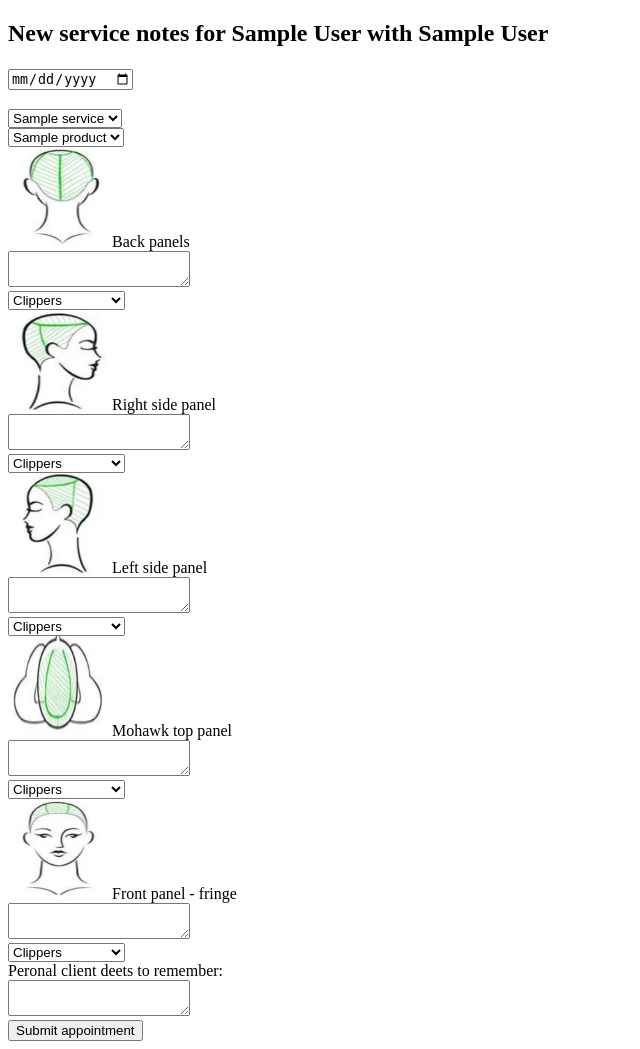
After one commit to Krist-n/retame, a Flask app: page /add_new_rec in a window 1280 px wide. The commit adds this page. Shown: the whole page, without its empty margins (0-640 px from the left). Run offline with Flask 2, Linux system fonts and the light colour scheme; the visitor is signed in with stand-in values (Sample User, id 1); tables that the repository leaves empty hold one stand-in row (values such as "Sample post").

Commit message:
Finish session routes for adding new appointments, can create new users, and clients and select previously existing

```diff
--- a/data/appointment_rec_data.json
+++ b/data/appointment_rec_data.json
@@ -80,8 +80,7 @@
         "user_id": 5,
         "client_id": 5,
         "service_id": 5,
-        "product_id": 5,
-        "img_id": 5
+        "product_id": 5
     },
     {
         "appt_date": "a",
@@ -146,7 +145,6 @@
         "service_id": 9,
         "product_id": 9,
         "img_id": 9
-
     },
     {
         "appt_date": "a",
--- a/server.py
+++ b/server.py
@@ -21,7 +21,7 @@ def homepage():
 
 
 
-@app.route('/users', methods=['POST'])
+@app.route('/create_users', methods=['POST'])
 def create_account():
     """create account"""
 
@@ -35,13 +35,27 @@ def create_account():
     if user:
         return flash('A user already exists with that email.')
     else:
-        crud.create_user(fname, lname, email, password)
+        user = crud.create_user(fname, lname, email, password)
+        session['current_user_id'] = user.user_id
+        session['current_user_fname'] = user.fname
+        session['current_user_lname'] = user.lname
+
+        print("***************")
+        print(user.user_id)
+        print("***************")
+
+        session['current_logged_user']=user.user_id
         flash("Account created, please log in")
+
+    return render_template('/index.html',
+                            user=user.user_id,
+                            user_fname=user.fname,
+                            user_lname=user.lname)
 
     return redirect('/')
 
 
-@app.route('/login', methods=['POST'])
+@app.route('/select_or_add_client', methods=['POST'])
 def login_user():
     """add and check for user login"""
 
@@ -54,7 +68,20 @@ def login_user():
 
     if user:
         if password == user.password:
-            return render_template('appt_rec.html', user=user, clients=clients)
+            session['current_user_id'] = user.user_id
+            session['current_user_fname'] = user.fname
+            session['current_user_lname'] = user.lname
+
+            print("**********************")
+            print(f'logged in {user}')
+            print("**********************")
+
+            return render_template('add_or_select_client.html',
+                                    user=user,
+                                    clients=clients,
+                                    current_user=user.user_id,
+                                    user_fname=user.fname,
+                                    user_lname=user.lname)
         else:
             flash("Incorrect password. Try again.")
             return redirect('/')
@@ -70,32 +97,170 @@ def login_user():
 
 #     return render_template('appt_rec.html', user=user)
 
+@app.route('/create_client', methods=['POST'])
+def add_new_client():
+    """add new client to db"""
 
-@app.route("/appointment_rec", methods=['POST'])
+    fname = request.form.get('fname')
+    lname = request.form.get('lname')
+    email = request.form.get('email')
+
+
+    client = crud.get_client_by_email(email)
+
+
+
+    user = crud.get_user_by_user_id(session['current_user_id'])
+    session['current_user_id'] = user.user_id
+    session['current_user_fname'] = user.fname
+    session['current_user_lname'] = user.lname
+
+    services = crud.get_all_services()
+    products = crud.get_all_products()
+
+
+    if client:
+        flash("This client already exists, try again.")
+        return render_template("add_or_select_client.html")
+    else:
+        client = crud.create_client(fname, lname, email)
+        session['current_client_id'] = client.client_id
+        session['current_client_fname'] = client.fname
+        session['current_client_lname'] = client.lname
+        session['current_client_email'] = client.email
+
+
+        print("*********************")
+        print(f'created new client: {client}')
+        print("*********************")
+
+        return render_template('new_service_notes.html',
+                                client=client.email,
+                                services=services,
+                                products=products,
+                                client_id=client.client_id,
+                                client_fname=client.fname,
+                                client_lname=client.lname,
+                                client_email=client.email,
+                                user_fname=user.fname,
+                                user_lname=user.lname)
+
+
+@app.route("/create_new_appointment_rec", methods=['POST'])
 def create_new_appointment():
     """Showing new appointment form"""
 
-# Create a new appointment record and store it to our db
-    new_appointment = crud.create_appointment_rec
 
-# Which client is the appointment record for
-    current_client = request.form.get('current_client')
-# TODO
-# Services performed
-    # service_performed = request.form.get('service_performed')
-# Service technique we want saved
-    # back_panels = request.form.get('back_panels')
-    # neck_line = request.form.get('neck_line')
-    # right_panel = request.form.get('right_panel')
-    # left_panel = request.form.get('left_panel')
-    # top_panel = request.form.get('top_panel')
-    # front_panel = request.form.get('front_panel')
-    # personal_notes = request.form.get('personal_notes')
+    appt_date = request.form.get('date')
+
+    print("**************")
+    print(appt_date)
+    print("**************")
+
+    #  send all clients to the add_or_select_client.html
+    clients = crud.get_all_clients()
+
+    client = crud.get_client_by_client_id(session['current_client_id'])
+    session['current_client_id'] = client.client_id
+    session['current_client_fname'] = client.fname
+    session['current_client_lname'] = client.lname
+
+    print("**********************************************")
+    print(f"***       {client.client_id}              ***")
+    print("**********************************************")
+
+    user = crud.get_user_by_user_id(session['current_user_id'])
+    session['current_user_id'] = user.user_id
+    session['current_user_fname'] = user.fname
+    session['current_user_lname'] = user.lname
+
+# Client notes per section and perosnal
+
+    back_panels = request.form.get('back_panels')
+    tools_used = request.form.get('tools_used')
+    right_panel = request.form.get('right_side')
+    left_panel = request.form.get('left_side')
+    top_panel = request.form.get('top_section')
+    front_panel = request.form.get('front_section')
+    personal_notes = request.form.get('personal_info')
+    service_id = request.form.get('services')
+    product_id = request.form.get('products')
+    img_id = request.form.get('img')
+
+    new_appointment_rec = crud.create_appointment_rec(appt_date=appt_date,
+                                                        tools_used=tools_used,
+                                                        back_panels=back_panels,
+                                                        right_panel=right_panel,
+                                                        left_panel=left_panel,
+                                                        top_panel=top_panel,
+                                                        front_panel=front_panel,
+                                                        personal_notes=personal_notes,
+                                                        user_id=user.user_id,
+                                                        client_id=client.client_id,
+                                                        service_id=service_id,
+                                                        product_id=product_id,
+                                                        img_id=img_id)
 
 
-    flash('new appointment created')
-    return render_template('appt_rec.html', new_appointment=new_appointment, \
-        current_client=current_client)
+    print("*********************")
+    print('new appointment record created')
+    print("*********************")
+#
+    return render_template("/add_or_select_client.html",
+                            user_id=user.user_id,
+                            user_fname=user.fname,
+                            user_lname=user.lname,
+                            clients=clients)
+
+# TODO
+# Services performed & tools used
+    # service_performed = request.form.get('service_performed')
+
+@app.route("/add_new_rec")
+def move_to_create_appointment():
+    """display new appointment record to be filled in"""
+
+
+    print("***********************")
+    print("went to new form")
+    print("***********************")
+
+    services = crud.get_all_services()
+    products = crud.get_all_products()
+
+    client = crud.get_client_by_client_id(session['current_client_id'])
+    session['current_client_id'] = client.client_id
+    session['current_client_fname'] = client.fname
+    session['current_client_lname'] = client.lname
+
+    print("***********************")
+    print(f"{client.fname}")
+    print("***********************")
+
+
+    user = crud.get_user_by_user_id(session['current_user_id'])
+    session['current_user_id'] = user.user_id
+    session['current_user_fname'] = user.fname
+    session['current_user_lname'] = user.lname
+
+    print("***********************")
+    print(f"{user.user_id}")
+    print("***********************")
+
+
+    return render_template('new_service_notes.html',
+                            services=services,
+                            products=products,
+                            client=client,
+                            client_id=client.client_id,
+                            client_fname=client.fname,
+                            client_lname=client.lname,
+                            user=user.user_id,
+                            user_fname=user.fname,
+                            user_lname=user.lname)
+
+
+
 
 
 @app.route('/users')
@@ -106,13 +271,20 @@ def get_users():
 
     return render_template('all_users.html', users=users)
 
+
 @app.route('/clients')
-def get_all_clients():
-    """Return all users"""
+def get_client():
+    """Return a client"""
 
-    clients = crud.get_all_clients()
+    client_id = request.args.get('client')
 
-    return render_template('all_clients.html', clients=clients)
+    print("*********************")
+    print('client_id:', client_id)
+    print("*********************")
+    session['current_client_id'] = client_id
+
+
+    return redirect(f'/clients/{client_id}')
 
 
 @app.route('/services')
@@ -137,10 +309,35 @@ def get_appointment_recs():
 def show_client(client_id):
     """Show details on a particular client."""
 
-    client = crud.get_client_by_client_id(client_id)
-    # current_client = request.form.get('current_client')
 
-    return render_template('client_details.html', client=client)
+    user = crud.get_user_by_user_id(session['current_user_id'])
+    session['current_user_id'] = user.user_id
+    session['current_user_fname'] = user.fname
+    session['current_user_lname'] = user.lname
+
+    client = crud.get_client_by_client_id(session['current_client_id'])
+    session['current_client_id'] = client.client_id
+    session['current_client_fname'] = client.fname
+    session['current_client_lname'] = client.lname
+    session['current_client_email'] = client.email
+
+
+    return render_template('client_details.html',
+                            client=client,
+                            client_id=client.client_id,
+                            client_fname=client.fname,
+                            client_lname=client.lname,
+                            client_email=client.email,
+                            user_id=user.user_id,
+                            user_fname=user.fname,
+                            user_lname=user.lname)
+
+
+
+
+
+
+
 
 
 
--- a/static/img/appt_rec.js
+++ b/static/img/appt_rec.js
@@ -0,0 +1 @@
+'use strict'
--- a/templates/index.html
+++ b/templates/index.html
@@ -14,7 +14,7 @@
       </ul>
 
   <h2>Create an Account</h2>
-    <form action="/users" method="POST">
+    <form action="/create_users" method="POST">
       <p>
         First name <input type="text" name="fname">
         Last name <input type="text" name="lname">
@@ -31,7 +31,7 @@
   <h2> Already a User? </h2>
     <p>
       <em>log in</em>
-        <form action="/login" method="POST">
+        <form action="/select_or_add_client" method="POST">
           Email <input type="text" name="email">
           </p>
             <p>
--- /dev/null
+++ b/templates/new_service_notes.html
@@ -0,0 +1,113 @@
+<!doctype html>
+<html>
+    <head>
+        <title>
+          {% block title %}New appointment record{% endblock %}
+        </title>
+    </head>
+{% block body %}
+<h2>New service notes for {{ client_fname }} {{ client_lname }} with {{ user_fname }} {{ user_lname }}</h2>
+<body>
+
+    <span>
+      <form id="service_notes" action="/create_new_appointment_rec" method="POST">
+        <h3><input type="date" name="date" required pattern="\d{4}-\d{2}-\d{2}"></h3>
+
+        <select name="services">
+          {% for service in services %}
+            <option value={{service.service_id}}>
+            {{ service.service_name }}
+          </option>
+          {% endfor %}
+        </select>
+      <div>
+        <select name="products">
+          {% for product in products %}
+            <option value={{product.product_id}}>
+            {{ product.product_name }}
+          </option>
+          {% endfor %}
+        </select>
+      </div>
+
+        <img src="/static/headsheets/headsheet4.png" width="100" height="100">
+            <label>Back panels</label>
+              <div><textarea name="back_panels"></textarea></div>
+                <select name="tools_used">
+                    <option value="clippers">Clippers</option>
+                    <option value="Shears">Shears</option>
+                    <option value="thinning_shears">Thinning shears</option>
+                    <option value="razor">Razor</option>
+                    <option value="straight_blade">Straight blade</option>
+                    <option value="trimmer">Trimmers</option>
+                    <option value="texture_shears">Texture shears</option>
+                </select>
+
+            </span>
+      <div>
+        <img src="/static/headsheets/headsheet3.png" width="100" height="100">
+          <label>Right side panel</label>
+        <div><textarea name="right_side"></textarea></div>
+            <select name="tools_used">
+                <option value="clippers">Clippers</option>
+                <option value="Shears">Shears</option>
+                <option value="thinning_shears">Thinning shears</option>
+                <option value="razor">Razor</option>
+                <option value="straight_blade">Straight blade</option>
+                <option value="trimmer">Trimmers</option>
+                <option value="texture_shears">Texture shears</option>
+            </select>
+      </div>
+    <div>
+      <img src="/static/headsheets/headsheet2.png" width="100" height="100">
+          <label> Left side panel</label>
+            <div><textarea name="left_side"></textarea></div>
+                <select name="tools_used">
+                    <option value="clippers">Clippers</option>
+                    <option value="Shears">Shears</option>
+                    <option value="thinning_shears">Thinning shears</option>
+                    <option value="razor">Razor</option>
+                    <option value="straight_blade">Straight blade</option>
+                    <option value="trimmer">Trimmers</option>
+                    <option value="texture_shears">Texture shears</option>
+                </select>
+            </div>
+        <div>
+      <img src="/static/headsheets/headsheet5.png" width="100" height="100">
+        <label>Mohawk top panel</label>
+          <div><textarea name="top_section"></textarea></div>
+            <select name="tools_used">
+                <option value="clippers">Clippers</option>
+                <option value="Shears">Shears</option>
+                <option value="thinning_shears">Thinning shears</option>
+                <option value="razor">Razor</option>
+                <option value="straight_blade">Straight blade</option>
+                <option value="trimmer">Trimmers</option>
+                <option value="texture_shears">Texture shears</option>
+            </select>
+        </div>
+      <div>
+        <img src="/static/headsheets/headsheet1.png" width="100" height="100">
+          <label>Front panel - fringe</label>
+            <div><textarea name="front_section"></textarea></div>
+                <select name="tools_used">
+                    <option value="clippers">Clippers</option>
+                    <option value="Shears">Shears</option>
+                    <option value="thinning_shears">Thinning shears</option>
+                    <option value="razor">Razor</option>
+                    <option value="straight_blade">Straight blade</option>
+                    <option value="trimmer">Trimmers</option>
+                    <option value="texture_shears">Texture shears</option>
+                </select>
+
+      <div>
+        <label>Peronal client deets to remember:</label>
+          <div><textarea name="personal_info"></textarea></div>
+        </div>
+          <button type="submit" action="/create_new_appointment_rec">Submit appointment</button>
+      </form>
+    </div>
+
+{% endblock %}
+    </body>
+  </html>
```
Also changed, not shown: crud.py (+26 -20 lines), model.py (+4 -4 lines), seed_db.py (+3 -6 lines), templates/add_or_select_client.html (added, +42 -0 lines), templates/appt_rec.html (deleted, +0 -88 lines), templates/client_details.html (+29 -14 lines), templates/added_appt.html (added).
